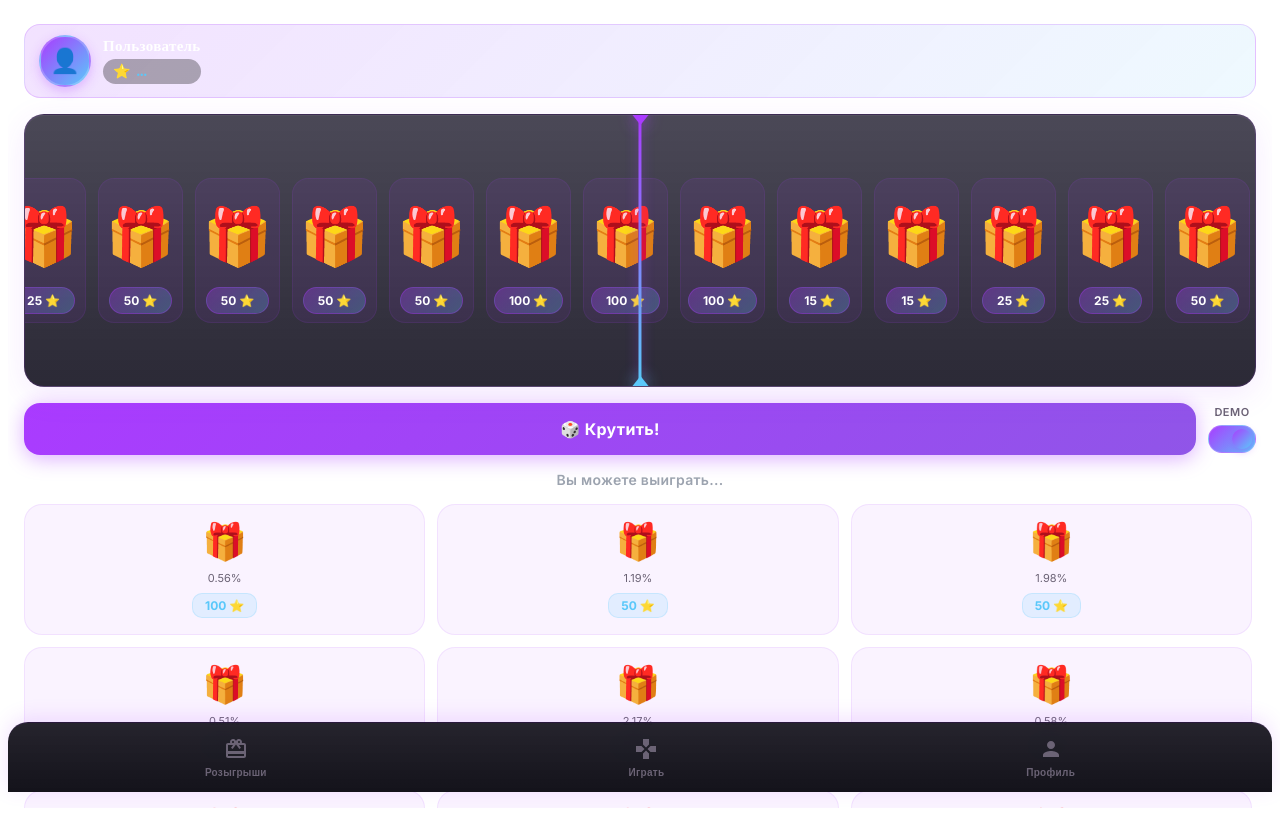
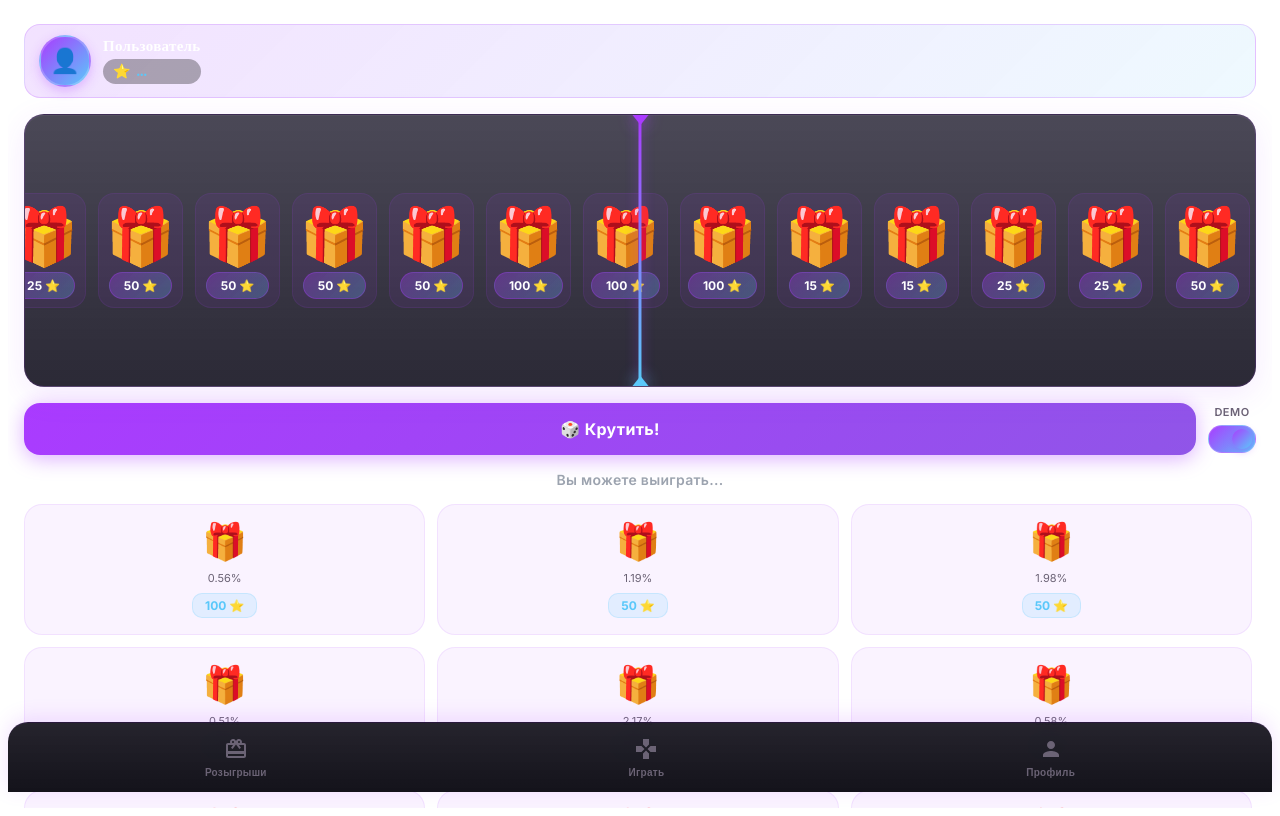
Before and after one commit to deewau/pigfarm-client, a React (Vite) app in the folder client/: page /play in a window 1280 px wide. Built offline with nearby package versions, Linux system fonts and the light colour scheme; no server answers.

Commit message:
increase height again

```diff
--- a/client/src/pages/Play.css
+++ b/client/src/pages/Play.css
@@ -10,7 +10,7 @@
 /* Рулетка */
 .play__roulette-container {
   position: relative;
-  height: 380px;
+  height: 390px;
   border-radius: 20px;
   overflow: hidden;
   background: linear-gradient(180deg, rgba(30, 27, 45, 0.8) 0%, rgba(20, 18, 32, 0.9) 100%);
@@ -80,7 +80,7 @@
 .play__roulette-item {
   flex-shrink: 0;
   width: 85px;
-  height: 145px;
+  height: 115px;
   display: flex;
   flex-direction: column;
   align-items: center;
```
